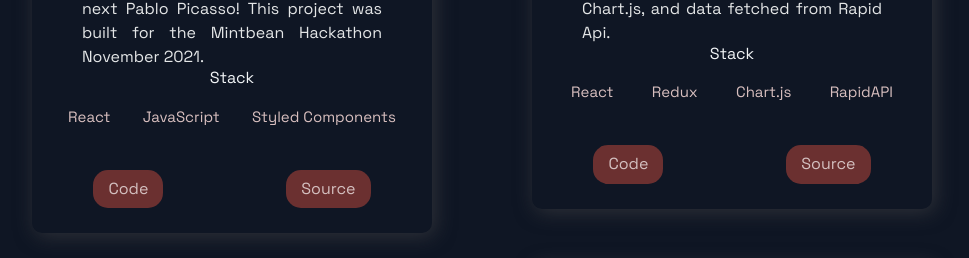
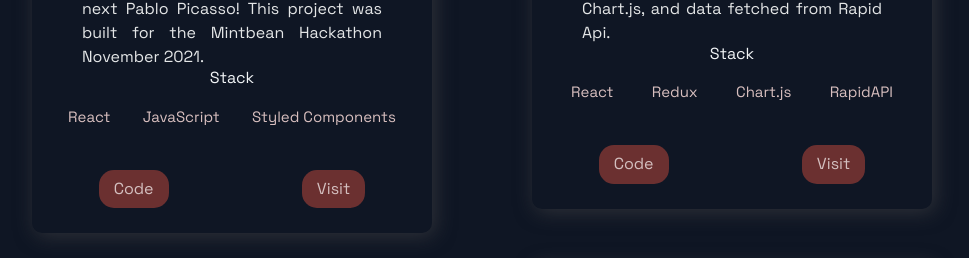
Before and after one commit to jon-choi/Website, a Next.js app: page / in a window 1280 px wide. Shown: the part 1292-1550 px from the top of the page, without its empty margins (158-1127 px from the left). Built offline with nearby package versions, Linux system fonts and the light colour scheme.

Commit message:
change title to visit

```diff
--- a/src/components/Projects/Projects.js
+++ b/src/components/Projects/Projects.js
@@ -44,7 +44,7 @@ const Projects = () => (
             </div>
             <UtilityList>
               <ExternalLinks href={visit}>Code</ExternalLinks>
-              <ExternalLinks href={source}>Source</ExternalLinks>
+              <ExternalLinks href={source}>Visit</ExternalLinks>
             </UtilityList>
           </BlogCard>
         )
```
